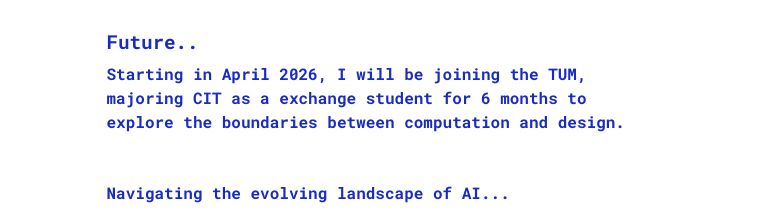
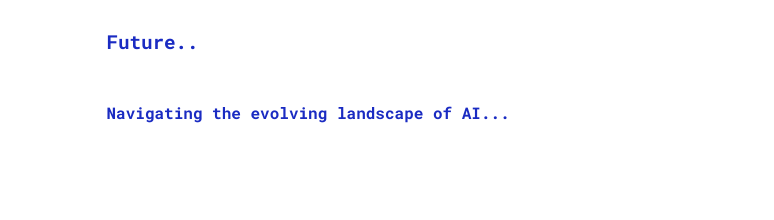
Before and after one commit to HuiYaoooo/my-portfolio, a plain HTML site: page index.html in a window 1280 px wide. Shown: the part 293-513 px from the top of the page, 0-774 px from the left. Drawn offline with nearby package versions, Linux system fonts and the light colour scheme.

Commit message:
Refactor future box and remove description
Updated future box styling and removed future description.

```diff
--- a/index.html
+++ b/index.html
@@ -39,13 +39,8 @@
                         background in Design and Engineering.<br>
                         <span class="highlight">Currently leveraging AI to reshape sustainable solutions.</span>
                     </p>
-                    <div class="future-box">
-                        <p class="future-title">Future..</p>
-                        <p class="future-desc">
-                            Starting in April 2026, I will be joining the TUM,<br>
-                            majoring CIT as a exchange student for 6 months to<br>
-                            explore the boundaries between computation and design.
-                        </p>
+                    <div class="future-box" style="margin-bottom: 0; padding-bottom: 0;">
+                        <p class="future-title" style="margin-bottom: 0;">Future..</p>
                     </div>
                     <p class="slogan">Navigating the evolving landscape of AI...</p>
                 </div>
```
